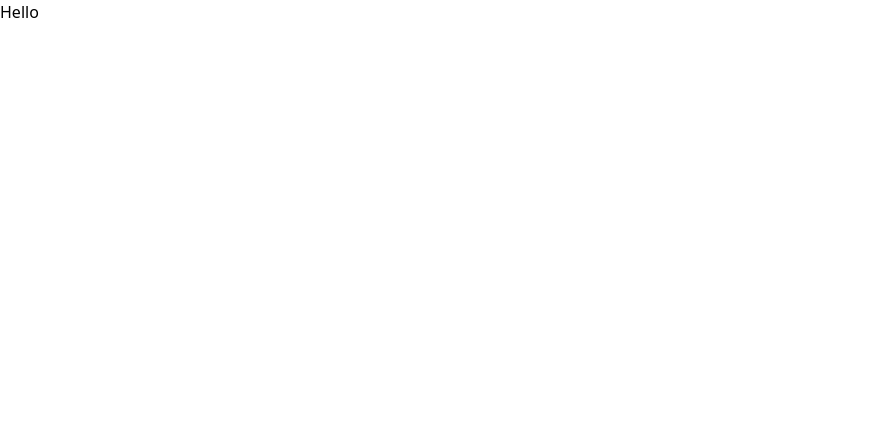
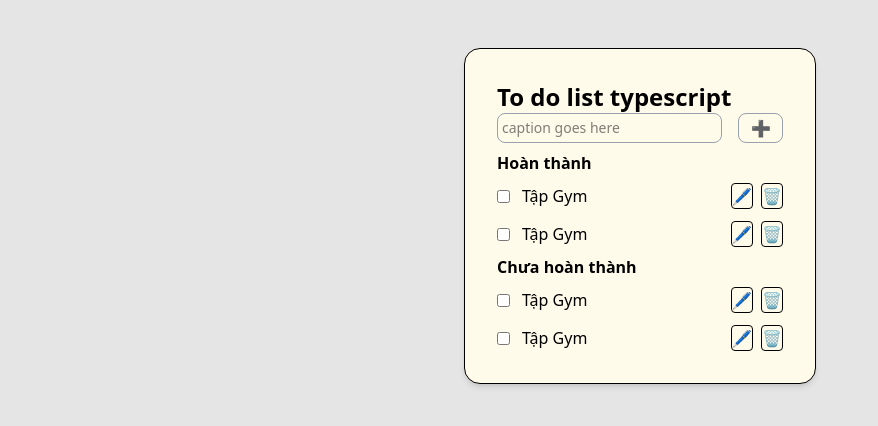
Before and after one commit to NhatNamNQ/To-do-list, a React (Vite) app: page / in a window 1280 px wide. Shown: the top 426 px of the page, without its empty margins (0-878 px from the left). Built offline with nearby package versions, Linux system fonts and the light colour scheme.

Commit message:
design layout

```diff
--- a/src/App.tsx
+++ b/src/App.tsx
@@ -1,5 +1,7 @@
+import TodoList from './components/TodoList/TodoList'
+
 function App() {
-  return <div className='m-auto'>Hello</div>
+  return <TodoList />
 }
 
 export default App
--- /dev/null
+++ b/src/components/@types/todo.type.ts
@@ -0,0 +1,5 @@
+export interface Todo {
+  name: string
+  done: boolean
+  id: string
+}
--- /dev/null
+++ b/src/components/TaskInput/TaskInput.tsx
@@ -0,0 +1,13 @@
+export default function TaskInput() {
+  return (
+    <div className='flex gap-4'>
+      <input
+        className='w-full border border-gray-400 rounded-lg p-1 text-sm focus:outline-none focus:border-black'
+        placeholder='caption goes here'
+      />
+      <button type='submit' className='border border-gray-400 rounded-lg w-[20%]'>
+        ➕
+      </button>
+    </div>
+  )
+}
--- /dev/null
+++ b/src/components/TaskList/TaskList.tsx
@@ -0,0 +1,39 @@
+interface TaskListProps {
+  doneTaskList?: boolean
+}
+
+export default function TaskList(props: TaskListProps) {
+  const { doneTaskList } = props
+  console.log(doneTaskList)
+
+  return (
+    <div>
+      <h2 className='mt-2 mb-2 font-bold'>{doneTaskList ? 'Hoàn thành' : 'Chưa hoàn thành'}</h2>
+      <div className='space-y-3'>
+        <div className='flex items-center justify-between gap-4'>
+          <div className='flex items-center gap-3'>
+            <input type='checkbox' />
+            <span className='truncate'>Tập Gym</span>
+          </div>
+
+          <div className='flex justify-end w-[30%] gap-2'>
+            <button className='border rounded hover:bg-gray-100'>🖊️</button>
+            <button className=' border rounded hover:bg-gray-100'>🗑️</button>
+          </div>
+        </div>
+
+        <div className='flex items-center justify-between gap-4'>
+          <div className='flex items-center gap-3'>
+            <input type='checkbox' />
+            <span className='truncate'>Tập Gym</span>
+          </div>
+
+          <div className='flex justify-end w-[30%] gap-2'>
+            <button className='border rounded hover:bg-gray-100'>🖊️</button>
+            <button className=' border rounded hover:bg-gray-100'>🗑️</button>
+          </div>
+        </div>
+      </div>
+    </div>
+  )
+}
--- /dev/null
+++ b/src/components/TodoList/TodoList.tsx
@@ -0,0 +1,15 @@
+import TaskInput from '../TaskInput/TaskInput'
+import TaskList from '../TaskList/TaskList'
+
+export default function TodoList() {
+  return (
+    <div className='p-[3rem] bg-[#e5e5e5] h-screen'>
+      <div className='bg-amber-50 max-w-[22rem] p-[2rem] m-auto border rounded-2xl shadow-md'>
+        <h1 className='text-2xl font-extrabold'>To do list typescript</h1>
+        <TaskInput />
+        <TaskList doneTaskList={true} />
+        <TaskList doneTaskList={false} />
+      </div>
+    </div>
+  )
+}
```
